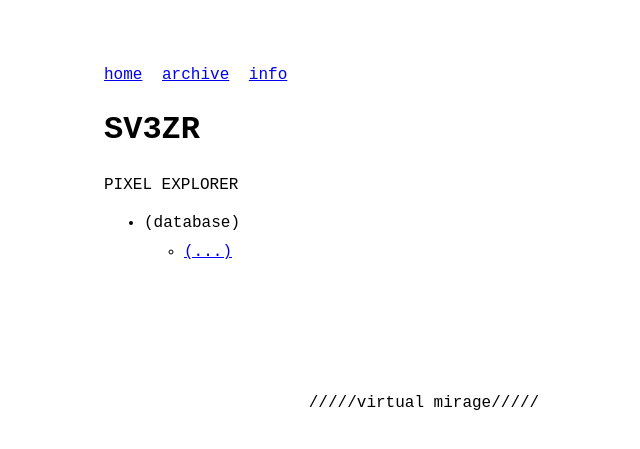
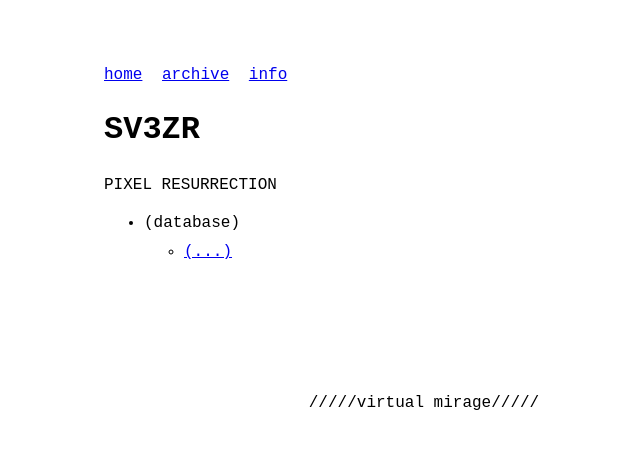
Before and after one commit to odaniloluna/odaniloluna.github.io, a Jekyll site: the page built from index.md, in a window 1280 px wide. Shown: the top 449 px of the page, without its empty margins (216-856 px from the left). Built offline with Jekyll 4.4.1, drawn with Linux system fonts in a browser that asks for light colours.

Commit message:
Update _config.yml

```diff
--- a/_config.yml
+++ b/_config.yml
@@ -4,7 +4,7 @@ email: hi.sv3zr@gmail.com # email of site's author
 url: https://www.sv3zr.xyz/ # root address of the site
 baseurl: "" # subpath of the site, e.g. "/blog" (leave it blank "" if you're site shouldn't use a subpath)
 description: > # description of the site (multiple lines allowed)
-   PIXEL EXPLORER
+   PIXEL RESURRECTION
 
 permalink: /:slug.html
 
```
